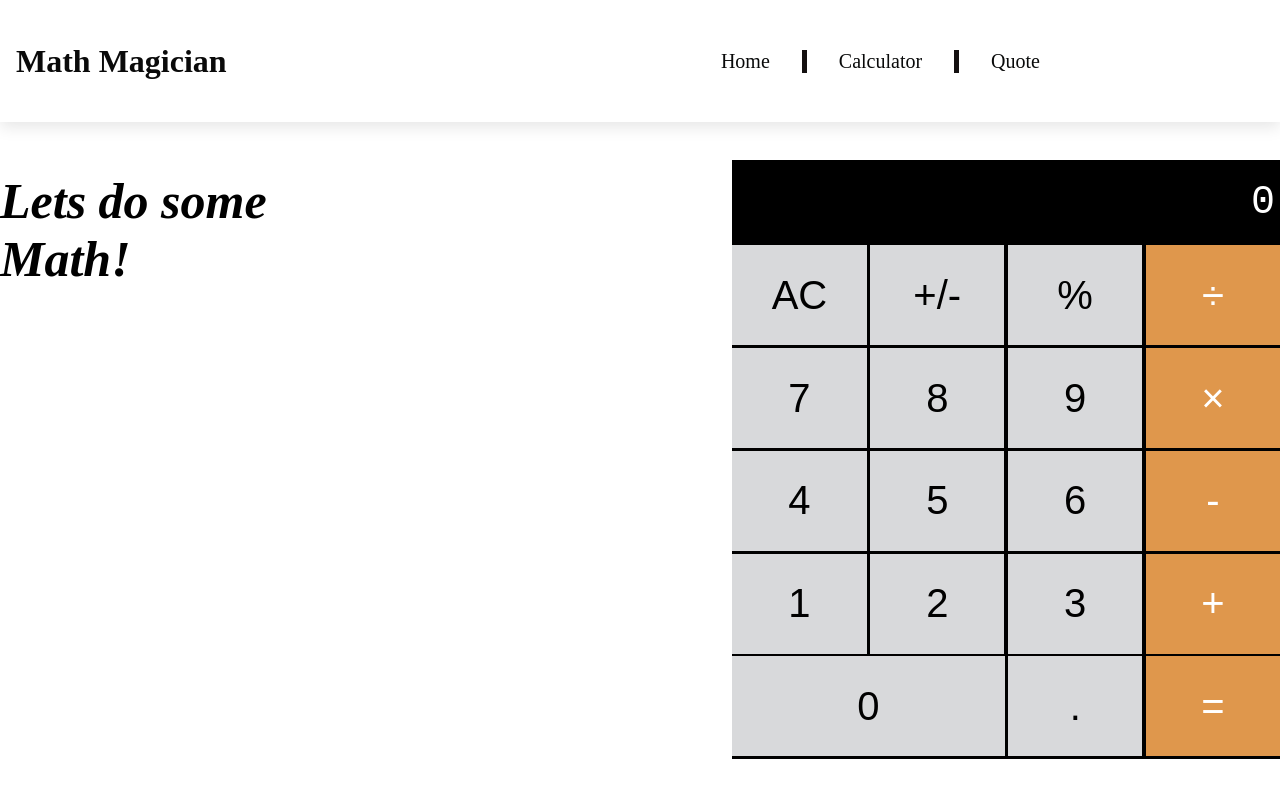
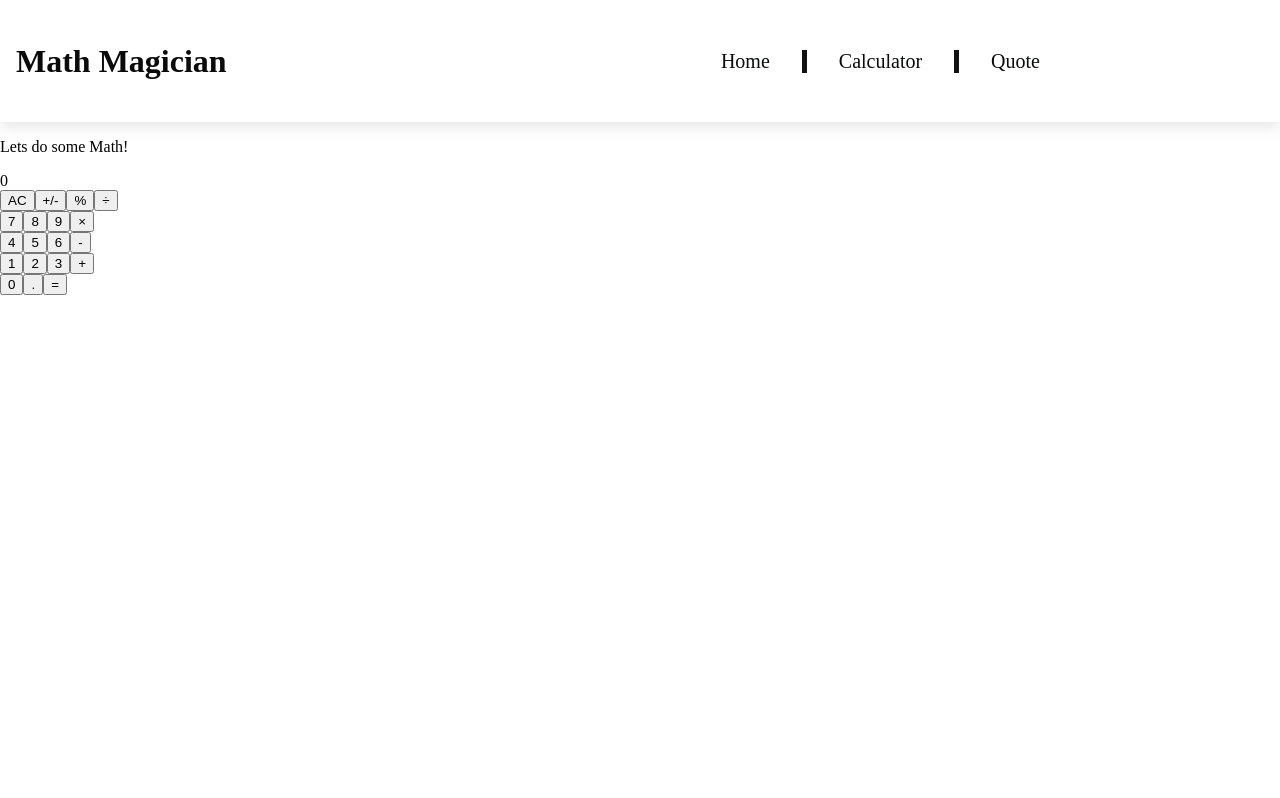
Before and after one commit to AbdimulhinYussuf3675/math_magicians, a React (Create React App) app: page /calculator in a window 1280 px wide. Built offline with nearby package versions, Linux system fonts and the light colour scheme.

Commit message:
Remove stylings

```diff
--- a/src/App.css
+++ b/src/App.css
@@ -6,82 +6,3 @@ body {
   padding: 0;
   margin: 0;
 }
-
-.calcText {
-  font-size: 50px;
-  font-weight: bold;
-  font-style: oblique;
-}
-
-.calcContainer {
-  display: flex;
-  flex-direction: row;
-  justify-content: space-around;
-}
-
-.calc {
-  width: 600px;
-  background-color: black;
-  color: white;
-  margin-left: 28%;
-  margin-top: 3%;
-}
-
-.screen {
-  color: white;
-  font-size: 40px;
-  font-family: "Courier New", Courier, monospace;
-  text-align: right;
-  padding: 20px 5px;
-}
-
-.calc-button {
-  background-color: #d8d9db;
-  color: black;
-  height: 100px;
-  width: 24.5%;
-  border: none;
-  border-radius: 0;
-  font-size: 40px;
-  cursor: pointer;
-}
-
-.calc-button:hover {
-  background-color: #ebebeb;
-}
-
-.calc-button:active {
-  background-color: #bbbcbe;
-}
-
-.double {
-  width: 49.7%;
-}
-
-.triple {
-  width: 74.8%;
-}
-
-.calc-button:last-child {
-  background-color: #df974c;
-  color: white;
-}
-
-.calc-button:last-child:hover {
-  background-color: #dfb07e;
-}
-
-.calc-button:last-child:active {
-  background-color: #dd8d37;
-}
-
-.calc-button-row {
-  display: flex;
-  align-content: stretch;
-  justify-content: space-between;
-  margin-bottom: 0.5%;
-}
-
-.calc-button-row:last-child {
-  padding-bottom: 0;
-}
```
